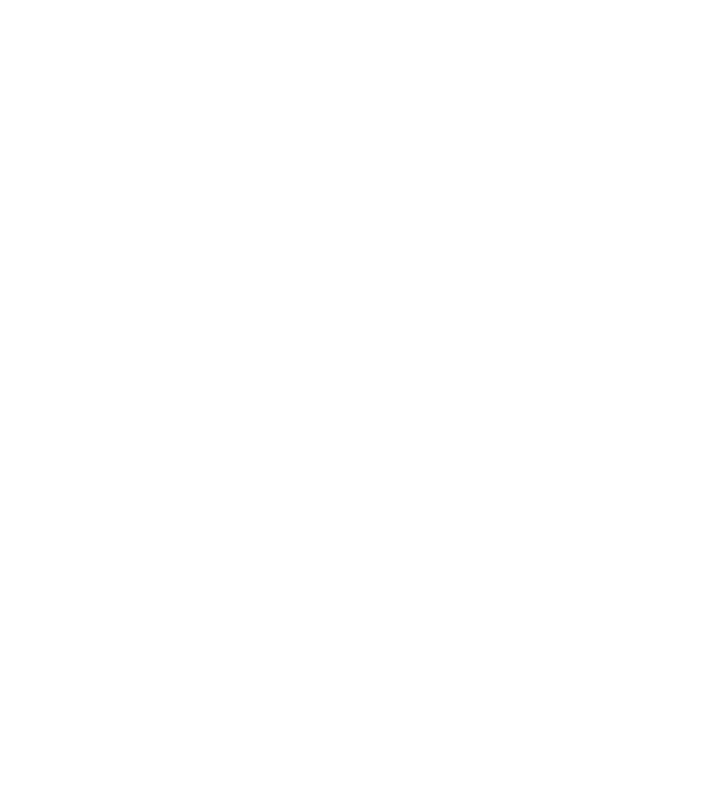
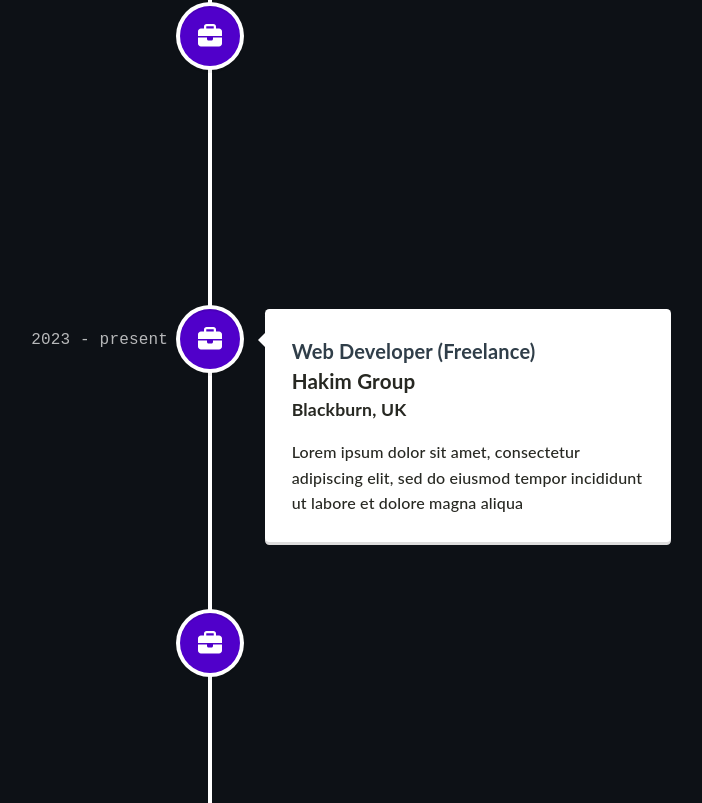
Before and after one commit to SaaniyaShafqat/portfolio, a React (Create React App) app: page / in a window 1280 px wide. Shown: the part 957-1760 px from the top of the page, without its empty margins (430-1132 px from the left). Before the commit the page ends 898 px from the top, so only its background shows below. Built offline with nearby package versions, Linux system fonts and the light colour scheme.

Commit message:
Create and populate timeline component and styling, wip

```diff
--- a/src/App.tsx
+++ b/src/App.tsx
@@ -1,6 +1,7 @@
 import React, {useState, useEffect} from "react";
 import {
   Main,
+  Timeline,
   Navigation,
   Footer,
 } from "./components";
@@ -27,6 +28,7 @@ function App() {
         <Navigation parentToChild={{mode}} modeChange={handleModeChange}/>
         <FadeIn transitionDuration={700}>
             <Main/>
+            <Timeline/>
         </FadeIn>
         <Footer />
     </div>
--- /dev/null
+++ b/src/assets/styles/Timeline.scss
@@ -0,0 +1,38 @@
+.vertical-timeline span {
+    color: white;
+    font-family: 'Courier Prime', monospace;
+}
+
+.vertical-timeline p {
+    color: rgb(39, 40, 34);
+}
+
+.vertical-timeline-element p {
+    color: rgb(39, 40, 34);
+}
+
+.vertical-timeline-element h3 {
+    color: rgb(39, 40, 34);
+}
+
+.vertical-timeline-element h4 {
+    color: rgb(39, 40, 34);
+}
+
+.vertical-timeline-element span {
+    color: rgb(39, 40, 34);
+}
+
+.vertical-timeline-element .vertical-timeline-element-date {
+    color: white;
+}
+
+.svg-inline--fa {
+    color: white;
+}
+
+@media screen and (max-width: 1170px) {
+    .vertical-timeline-element .vertical-timeline-element-date {
+        color: rgb(39, 40, 34);
+    }
+}
--- /dev/null
+++ b/src/components/Timeline.tsx
@@ -0,0 +1,62 @@
+import React from "react";
+import '@fortawesome/free-regular-svg-icons'
+import { FontAwesomeIcon } from '@fortawesome/react-fontawesome';
+import { faBriefcase } from '@fortawesome/free-solid-svg-icons';
+import { VerticalTimeline, VerticalTimelineElement }  from 'react-vertical-timeline-component';
+import 'react-vertical-timeline-component/style.min.css';
+import '../assets/styles/Timeline.scss'
+
+function Timeline() {
+  return (
+    <div id="history">
+      <div className="items-container">
+        <h1>Career History</h1>
+        <VerticalTimeline>
+          <VerticalTimelineElement
+            className="vertical-timeline-element--work"
+            contentStyle={{ background: 'white', color: 'rgb(39, 40, 34)' }}
+            contentArrowStyle={{ borderRight: '7px solid  white' }}
+            date="2024 - present"
+            iconStyle={{ background: '#5000ca', color: 'rgb(39, 40, 34)' }}
+            icon={<FontAwesomeIcon icon={faBriefcase} />}
+          >
+            <h2 className="vertical-timeline-element-title">Web Manager</h2>
+            <h3 className="vertical-timeline-element-subtitle">David J Miller</h3>
+            <h4 className="vertical-timeline-element-subtitle">Blackburn, UK</h4>
+            <p>
+              Lorem ipsum dolor sit amet, consectetur adipiscing elit, sed do eiusmod tempor incididunt ut labore et dolore magna aliqua
+            </p>
+          </VerticalTimelineElement>
+          <VerticalTimelineElement
+            className="vertical-timeline-element--work"
+            date="2023 - present"
+            iconStyle={{ background: '#5000ca', color: 'rgb(39, 40, 34)' }}
+            icon={<FontAwesomeIcon icon={faBriefcase} />}
+          >
+            <h2 className="vertical-timeline-element-title">Web Developer (Freelance)</h2>
+            <h3 className="vertical-timeline-element-title">Hakim Group</h3>
+            <h4 className="vertical-timeline-element-subtitle">Blackburn, UK</h4>
+            <p>
+              Lorem ipsum dolor sit amet, consectetur adipiscing elit, sed do eiusmod tempor incididunt ut labore et dolore magna aliqua
+            </p>
+          </VerticalTimelineElement>
+          <VerticalTimelineElement
+            className="vertical-timeline-element--work"
+            date="2021"
+            iconStyle={{ background: '#5000ca', color: 'rgb(39, 40, 34)' }}
+            icon={<FontAwesomeIcon icon={faBriefcase} />}
+          >
+            <h2 className="vertical-timeline-element-title">Scrum Master</h2>
+            <h3 className="vertical-timeline-element-title">Hack Camp KRM</h3>
+            <h4 className="vertical-timeline-element-subtitle">UK</h4>
+            <p>
+              Lorem ipsum dolor sit amet, consectetur adipiscing elit, sed do eiusmod tempor incididunt ut labore et dolore magna aliqua
+            </p>
+          </VerticalTimelineElement>
+        </VerticalTimeline>
+      </div>
+    </div>
+  );
+}
+
+export default Timeline;
--- a/src/components/index.js
+++ b/src/components/index.js
@@ -1,3 +1,4 @@
 export { default as Navigation } from "./Navigation";
 export { default as Footer } from "./Footer";
 export { default as Main } from "./Main";
+export { default as Timeline } from "./Timeline";
```
Also changed, not shown: package.json (+8 -0 lines), 1 other file (tests, documents, lock files or other folders).
